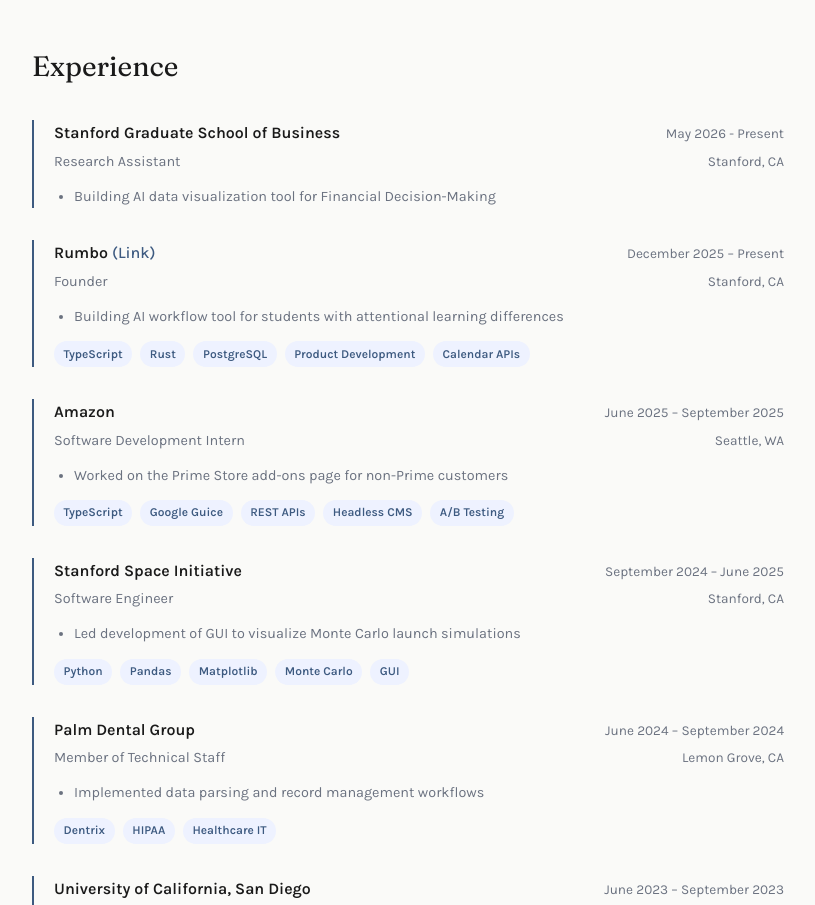
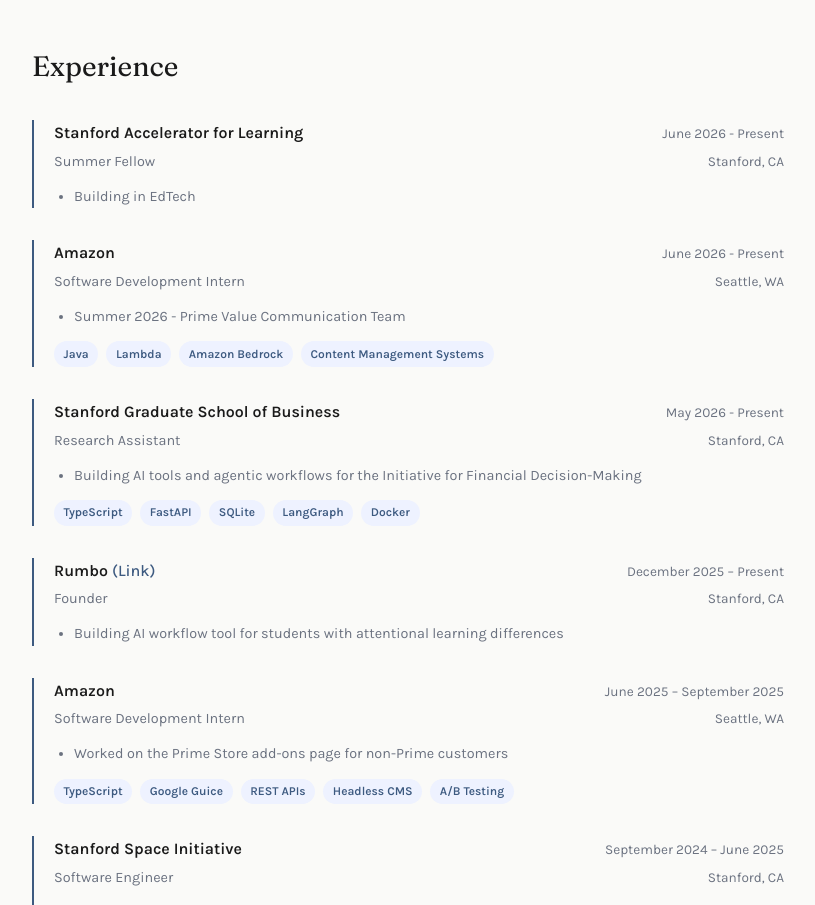
Before and after one commit to draygada/Personal-Website, a React (Vite) app: page / in a window 1280 px wide. Shown: the part 1580-2485 px from the top of the page, without its empty margins (232-1047 px from the left). Built offline with nearby package versions, Linux system fonts and the light colour scheme.

Commit message:
june update

```diff
--- a/src/components/Experience.jsx
+++ b/src/components/Experience.jsx
@@ -1,31 +1,47 @@
 import '../styles/Experience.css'
 
 const experiences = [
+  {
+    id: 'gse',
+    company: 'Stanford Accelerator for Learning',
+    role: "Summer Fellow",
+    period: 'June 2026 - Present',
+    location: 'Stanford, CA',
+    tags: [],
+    bullets: [
+      'Building in EdTech'
+    ],
+  },
+  {
+    id: 'amazon2',
+    company: 'Amazon',
+    role: 'Software Development Intern',
+    period: 'June 2026 - Present',
+    location: 'Seattle, WA',
+    tags: ['Java','Lambda', 'Amazon Bedrock', 'Content Management Systems'],
+    bullets: [
+      'Summer 2026 - Prime Value Communication Team'
+    ],
+  },
   {
     id: 'gsb',
     company: 'Stanford Graduate School of Business',
     role: 'Research Assistant',
     period: 'May 2026 - Present',
     location: 'Stanford, CA',
-    tags: [],
+    tags: ['TypeScript', 'FastAPI','SQLite','LangGraph', 'Docker'],
     bullets: [
-      'Building AI data visualization tool for Financial Decision-Making'
+      'Building AI tools and agentic workflows for the Initiative for Financial Decision-Making'
     ],
   },
   {
-    id: 'stealth-rumbo',
+    id: 'rumbo',
     company: 'Rumbo',
     companyLink: 'http://www.tryrumbo.com',
     role: 'Founder',
     period: 'December 2025 – Present',
     location: 'Stanford, CA',
-    tags: [
-      'TypeScript',
-      'Rust',
-      'PostgreSQL',
-      'Product Development',
-      'Calendar APIs',
-    ],
+    tags: [],
     bullets: [
       'Building AI workflow tool for students with attentional learning differences'
     ],
```
